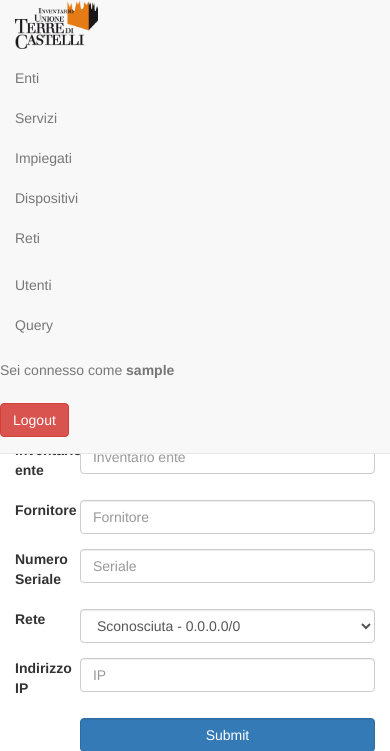
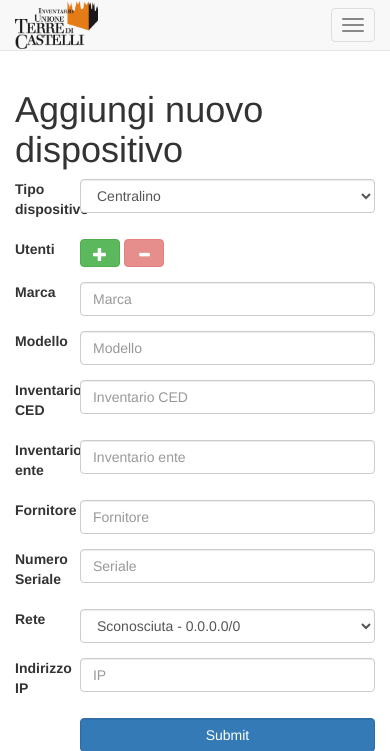
Before and after one commit to Steffo99/estus, a Flask app: page /disp_add in a window 390 px wide. Shown: the top 751 px of the page. Run offline with Flask 2, Linux system fonts and the light colour scheme; the visitor is signed in with stand-in values (Sample User, id 1); data comes from the database, SQL or seed files in the repository; data that the repository does not hold is empty; some libraries are stand-ins or nearby versions.

Commit message:
Mobile stuff

```diff
--- a/templates/nav.htm
+++ b/templates/nav.htm
@@ -1,14 +1,18 @@
 <nav class="navbar navbar-default navbar-fixed-top">
     <div class="container-fluid">
         <div class="navbar-header">
+            <button type="button" class="navbar-toggle collapsed" data-toggle="collapse" data-target="#navcollapse"><span class="icon-bar"></span>
+            <span class="icon-bar"></span>
+            <span class="icon-bar"></span></button>
             {% if user %}
                 <a class="navbar-brand" href="/dashboard"><img alt="Inventario" src="{{ url_for('static', filename='UTdClogo.png') }}"></a>
             {% else %}
                 <a class="navbar-brand" href="/login"><img alt="Inventario" src="{{ url_for('static', filename='UTdClogo.png') }}"></a>
             {% endif %}
         </div>
+        <div id="navcollapse" class="collapse navbar-collapse">
+            <ul class="nav navbar-nav">
                 {% if user %}
-            <ul class="nav navbar-nav">
                         <li class="{% if pagetype is equalto "ente" %}active{% endif %}"><a href="/ente_list">Enti</a></li>
                         <li class="{% if pagetype is equalto "serv" %}active{% endif %}"><a href="/serv_list">Servizi</a></li>
                         <li class="{% if pagetype is equalto "imp" %}active{% endif %}"><a href="/imp_list">Impiegati</a></li>
@@ -22,7 +26,8 @@
                             Sei connesso come <b>{{user}}</b>
                         </li>
                         <a href="/logout" class="btn btn-danger navbar-btn btn-right">Logout</a>
+                {% endif %}
             </ul>
-        {% endif %}
+        </div>
     </div>
 </nav>
```
Lines whose indentation alone changed are shown as unchanged.
